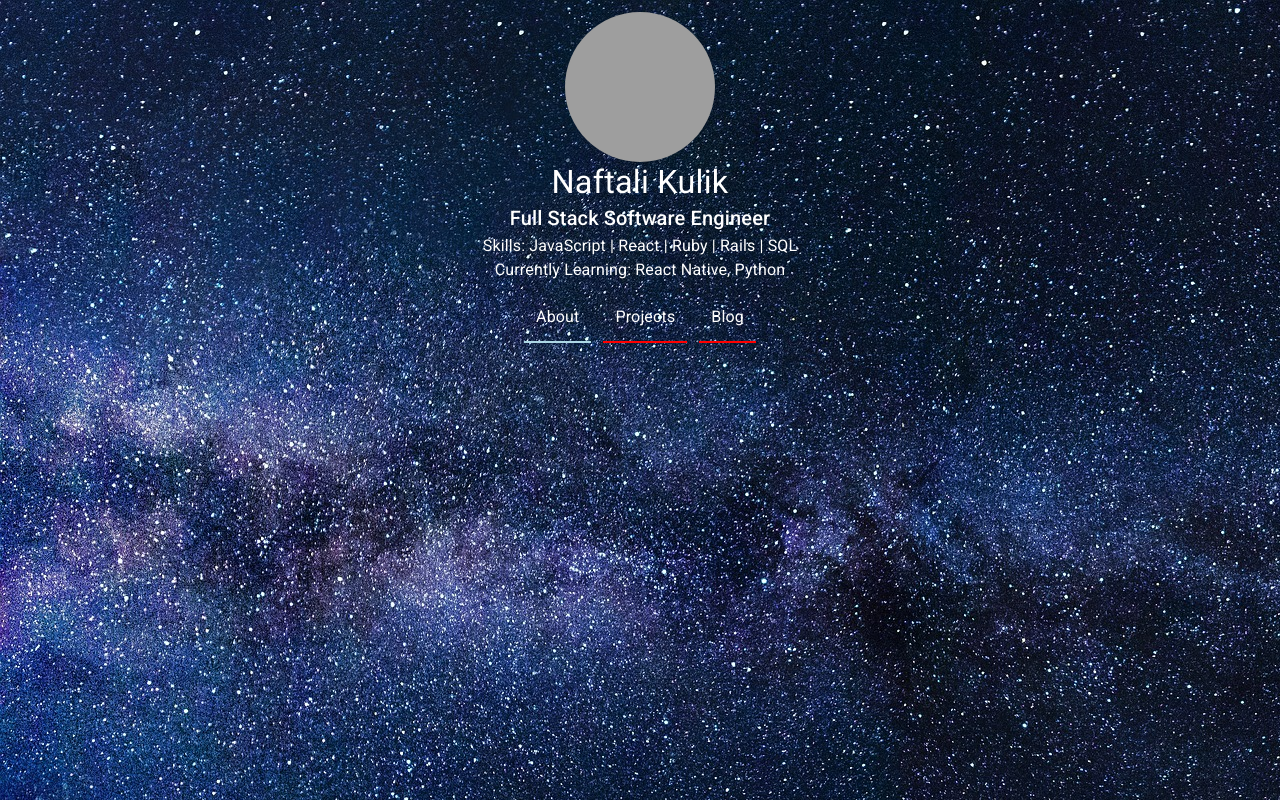
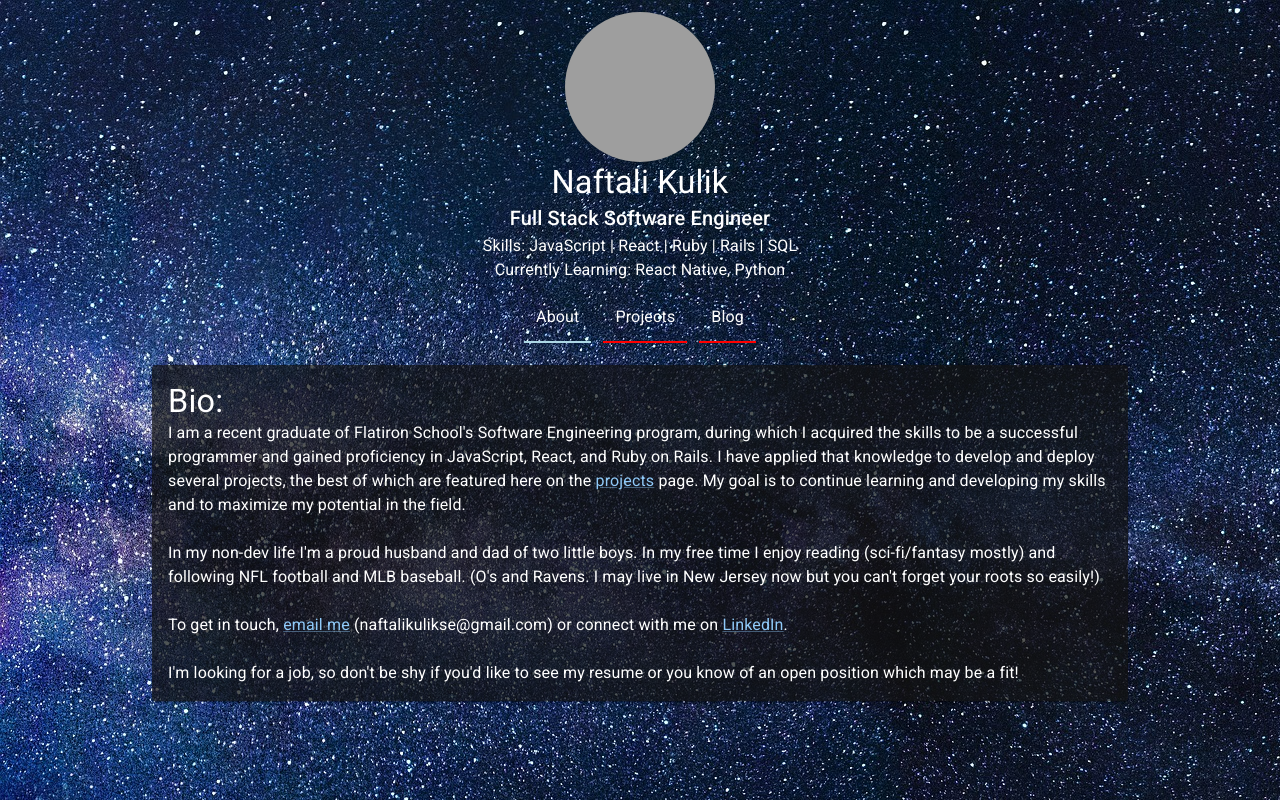
Before and after one commit to nkulik94/portfolio, a React (Create React App) app: page / in a window 1280 px wide. Built offline with nearby package versions, Linux system fonts and the light colour scheme; no server answers; grey boxes are pictures that could not be loaded.

Commit message:
Finish about section

```diff
--- a/src/App.js
+++ b/src/App.js
@@ -6,6 +6,7 @@ import Header from './components/Header';
 import Projects from './components/Projects';
 import DetailedProject from './components/DetailedProject';
 import Blog from './components/Blog';
+import About from './components/About';
 
 function App() {
   const [showHeader, setHeader] = useState(true)
@@ -19,7 +20,7 @@ function App() {
     {showHeader ?  <Header /> : null}
     <Switch>
       <Route exact path='/'>
-        <div></div>
+        <About />
       </Route>
       <Route path='/projects/:id'>
         <DetailedProject setHeader={setHeader} />
--- a/src/components/About.js
+++ b/src/components/About.js
@@ -1,14 +1,11 @@
 import React from "react";
-import Typography from "@mui/material/Typography";
 import Container from "@mui/material/Container";
-import Paper from "@mui/material/Paper";
+import FullBio from "./FullBio";
 
 function About() {
     return (
-        <Container>
-            <Paper>
-
-            </Paper>
+        <Container sx={{width: '80%', padding: '1rem'}}>
+            <FullBio />
         </Container>
     )
 }
--- a/src/components/Blog.js
+++ b/src/components/Blog.js
@@ -18,14 +18,13 @@ function Blog() {
     return (
         <Container>
             <Box sx={{textAlign: 'center', padding: '1rem'}}>
-                <Typography variant="h4">Technical Blog</Typography>
                 <Typography
                 variant='h6'
                 component={Link}
                 href='https://medium.com/@nkulik'
                 target='_blank'
                 >
-                    See Medium Profile
+                    See Full Medium Profile
                 </Typography>
             </Box>
             <Grid container spacing={2} sx={{padding: '1.5rem'}} justifyContent='center'>
--- /dev/null
+++ b/src/components/FullBio.js
@@ -0,0 +1,40 @@
+import React from "react";
+import Typography from "@mui/material/Typography";
+import Paper from "@mui/material/Paper";
+import Link from "@mui/material/Link";
+import { Link as RouterLink } from 'react-router-dom';
+
+function FullBio() {
+    return (
+        <Paper sx={{padding: '1rem'}}>
+            <Typography variant='h4'>Bio:</Typography>
+            <Typography variant="body" component='p'>
+                I am a recent graduate of Flatiron School's Software Engineering
+                program, during which I acquired the skills to be a successful programmer
+                and gained proficiency in JavaScript, React, and Ruby on Rails. I have applied
+                that knowledge to develop and deploy several projects, the best of which are
+                featured here on the <Link component={RouterLink} to='/projects'>projects</Link> page.
+                My goal is to continue learning and developing my skills and to maximize my potential
+                in the field.
+            </Typography>
+            <br/>
+            <Typography variant="body" component='p'>
+                In my non-dev life I'm a proud husband and dad of two little boys. In my free time
+                I enjoy reading (sci-fi/fantasy mostly) and following NFL football and MLB baseball.
+                (O's and Ravens. I may live in New Jersey now but you can't forget your roots so easily!)
+            </Typography>
+            <br/>
+            <Typography variant="body" component="p">
+                To get in touch, <Link href='mailto:naftalikulikse@gmail.com'>email me</Link>{' '}
+                (naftalikulikse@gmail.com) or connect with me on <Link href="https://www.linkedin.com/in/naftali-kulik-se/" target='_blank'>LinkedIn</Link>.
+            </Typography>
+            <br/>
+            <Typography variant="body" component="p">
+                I'm looking for a job, so don't be shy if you'd like to see my resume or you know of
+                an open position which may be a fit!
+            </Typography>
+        </Paper>
+    )
+}
+
+export default FullBio
```
